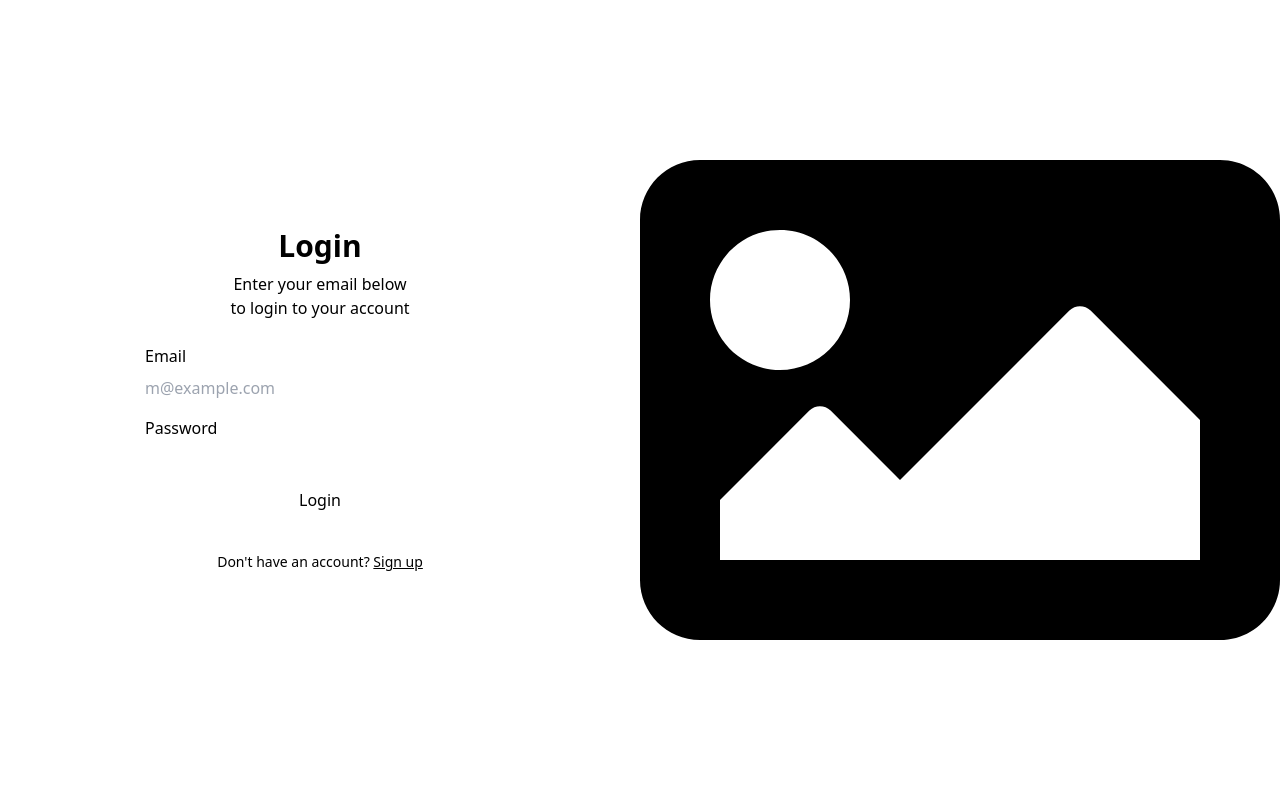
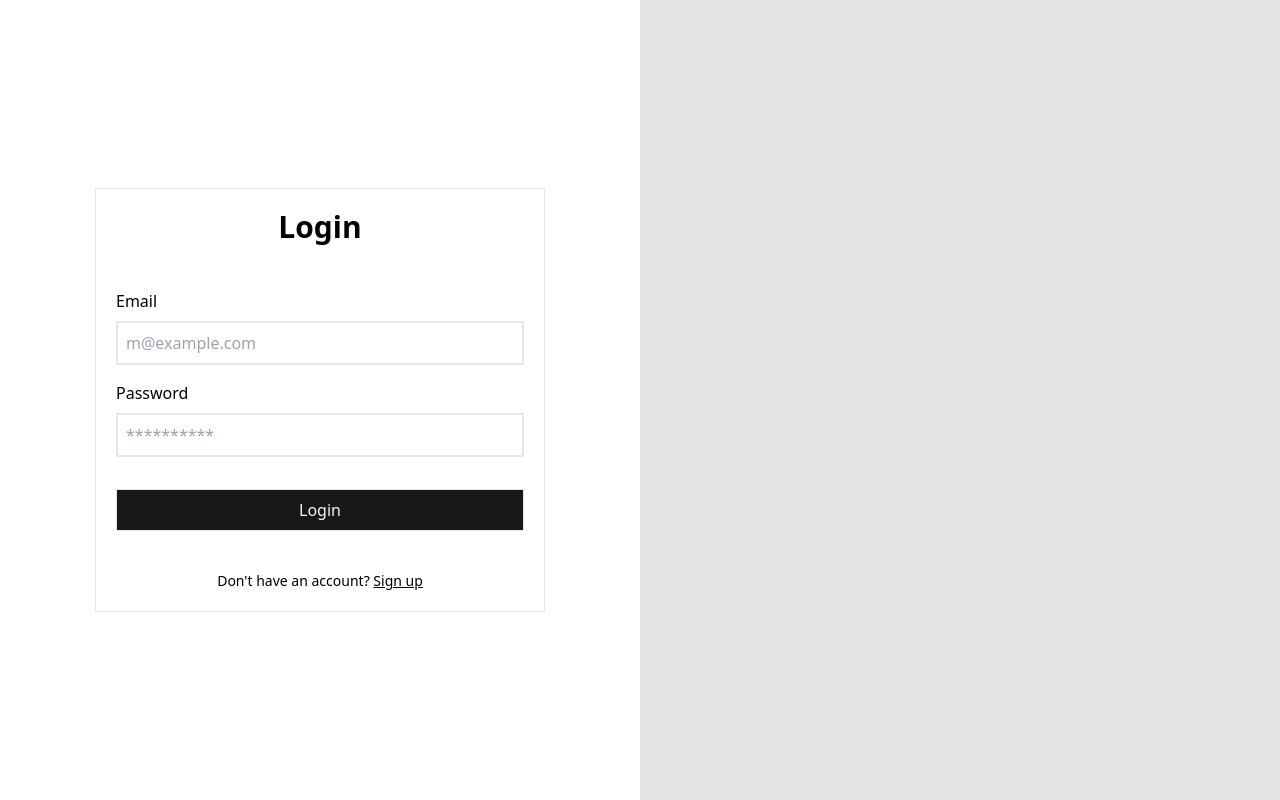
Before and after one commit to heitormbonfim/blog, a React (Vite) app in the folder client/: page /login in a window 1280 px wide. Built offline with nearby package versions, Linux system fonts and the light colour scheme.

Commit message:
login and register page remade

```diff
--- a/client/src/App.tsx
+++ b/client/src/App.tsx
@@ -1,5 +1,4 @@
 import { Route, Routes } from "react-router-dom";
-import { ThemeProvider } from "./contexts/theme";
 import { AuthRequired } from "./auth/AuthRequired";
 import Profile from "./pages/profile/page";
 import Home from "./pages/home/page";
@@ -9,7 +8,6 @@ import Register from "./pages/register/page";
 
 function App() {
   return (
-    <ThemeProvider>
     <Routes>
       <Route path="/login" element={<Login />} />
 
@@ -28,7 +26,6 @@ function App() {
 
       <Route path="*" element={<Page404 />} />
     </Routes>
-    </ThemeProvider>
   );
 }
 
--- /dev/null
+++ b/client/src/components/ui/button.tsx
@@ -0,0 +1,38 @@
+import React from "react";
+import { appendClasses } from "../../utils/string-manipulations";
+
+interface ButtonProps {
+  children?: React.ReactNode;
+  id?: string;
+  className?: string;
+  onClick?: () => void;
+  type?: "submit" | "reset" | "button";
+  disabled?: boolean;
+  autoFocus?: boolean;
+}
+
+export function Button({
+  id,
+  children,
+  className,
+  onClick,
+  type = "button",
+  disabled,
+  autoFocus,
+}: ButtonProps) {
+  return (
+    <button
+      id={id}
+      type={type}
+      className={appendClasses(
+        "px-3 py-2 border bg-zinc-900 text-zinc-100 hover:opacity-50 duration-300",
+        className
+      )}
+      onClick={onClick}
+      disabled={disabled}
+      autoFocus={autoFocus}
+    >
+      {children}
+    </button>
+  );
+}
--- /dev/null
+++ b/client/src/components/ui/input.tsx
@@ -0,0 +1,65 @@
+import React from "react";
+import { appendClasses } from "../../utils/string-manipulations";
+
+interface InputProps {
+  id?: string;
+  onChange: (event: React.ChangeEvent<HTMLInputElement>) => void;
+  type?:
+    | "button"
+    | "checkbox"
+    | "color"
+    | "date"
+    | "datetime-local"
+    | "email"
+    | "file"
+    | "hidden"
+    | "image"
+    | "month"
+    | "number"
+    | "password"
+    | "radio"
+    | "range"
+    | "reset"
+    | "search"
+    | "submit"
+    | "tel"
+    | "text"
+    | "time"
+    | "url"
+    | "week";
+  value?: string | number | readonly string[];
+  placeholder?: string;
+  disabled?: boolean;
+  autoFocus?: boolean;
+  required?: boolean;
+  readOnly?: boolean;
+  className?: string;
+}
+
+export function Input({
+  id,
+  type = "text",
+  value,
+  placeholder,
+  disabled,
+  autoFocus,
+  required,
+  readOnly,
+  onChange,
+  className,
+}: InputProps) {
+  return (
+    <input
+      id={id}
+      type={type}
+      value={value}
+      placeholder={placeholder}
+      disabled={disabled}
+      autoFocus={autoFocus}
+      required={required}
+      readOnly={readOnly}
+      onChange={onChange}
+      className={appendClasses("border-2 p-2", className)}
+    />
+  );
+}
--- a/client/src/contexts/theme.tsx
+++ /dev/null
@@ -1,71 +0,0 @@
-import { createContext, useContext, useEffect, useState } from "react";
-
-type Theme = "dark" | "light" | "system";
-
-type ThemeProviderProps = {
-  children: React.ReactNode;
-  defaultTheme?: Theme;
-  storageKey?: string;
-};
-
-type ThemeProviderState = {
-  theme: Theme;
-  setTheme: (theme: Theme) => void;
-};
-
-const initialState: ThemeProviderState = {
-  theme: "system",
-  setTheme: () => null,
-};
-
-const ThemeProviderContext = createContext<ThemeProviderState>(initialState);
-
-export function ThemeProvider({
-  children,
-  defaultTheme = "system",
-  storageKey = "vite-ui-theme",
-  ...props
-}: ThemeProviderProps) {
-  const [theme, setTheme] = useState<Theme>(
-    () => (localStorage.getItem(storageKey) as Theme) || defaultTheme
-  );
-
-  useEffect(() => {
-    const root = window.document.documentElement;
-
-    root.classList.remove("light", "dark");
-
-    if (theme === "system") {
-      const systemTheme = window.matchMedia("(prefers-color-scheme: dark)").matches
-        ? "dark"
-        : "light";
-
-      root.classList.add(systemTheme);
-      return;
-    }
-
-    root.classList.add(theme);
-  }, [theme]);
-
-  const value = {
-    theme,
-    setTheme: (theme: Theme) => {
-      localStorage.setItem(storageKey, theme);
-      setTheme(theme);
-    },
-  };
-
-  return (
-    <ThemeProviderContext.Provider {...props} value={value}>
-      {children}
-    </ThemeProviderContext.Provider>
-  );
-}
-
-export const useTheme = () => {
-  const context = useContext(ThemeProviderContext);
-
-  if (context === undefined) throw new Error("useTheme must be used within a ThemeProvider");
-
-  return context;
-};
--- a/client/src/pages/login/page.tsx
+++ b/client/src/pages/login/page.tsx
@@ -6,7 +6,8 @@ import { loginSuccess, setLoading } from "../../redux/slices/user-slice";
 import api from "../../api/calls";
 import { setAuthToken } from "../../redux/slices/tokens-slice";
 import { Helmet } from "react-helmet";
-import { FaImage } from "react-icons/fa";
+import { Button } from "../../components/ui/button";
+import { Input } from "../../components/ui/input";
 
 interface InputData {
   email: string;
@@ -44,21 +45,17 @@ export default function Login() {
     <>
       <Helmet>
         <title>Blog | Login</title>
-        <meta name="description" content="Login into the blog" />
+        <meta name="description" content="Login page to sign in to profile" />
       </Helmet>
-      <div className="w-full lg:grid lg:min-h-[600px] lg:grid-cols-2 xl:min-h-[800px]">
-        <div className="flex items-center justify-center py-12">
-          <div className="mx-auto grid w-[350px] gap-6">
-            <div className="grid gap-2 text-center">
-              <h1 className="text-3xl font-bold">Login</h1>
-              <p className="text-balance text-muted-foreground">
-                Enter your email below to login to your account
-              </p>
-            </div>
+
+      <div className="w-full h-screen flex">
+        <div className="w-full flex items-center justify-center py-12">
+          <div className="mx-auto grid w-full max-w-[450px] gap-6 border p-5">
+            <h1 className="text-3xl text-center font-bold mb-5">Login</h1>
             <div className="grid gap-4">
               <div className="grid gap-2">
                 <label htmlFor="email">Email</label>
-                <input
+                <Input
                   id="email"
                   type="email"
                   placeholder="m@example.com"
@@ -78,9 +75,10 @@ export default function Login() {
                     Forgot your password?
                   </Link> */}
                 </div>
-                <input
+                <Input
                   id="password"
                   type="password"
+                  placeholder="**********"
                   value={input.password || ""}
                   onChange={(event) =>
                     setInput((prev) => {
@@ -90,11 +88,11 @@ export default function Login() {
                   required
                 />
               </div>
-              <button type="submit" className="w-full" onClick={() => handleLogin(input)}>
+              <Button type="submit" className="my-4" onClick={() => handleLogin(input)}>
                 Login
-              </button>
+              </Button>
             </div>
-            <div className="mt-4 text-center text-sm">
+            <div className="text-center text-sm">
               Don&apos;t have an account?{" "}
               <Link to="/register" className="underline">
                 Sign up
@@ -102,9 +100,7 @@ export default function Login() {
             </div>
           </div>
         </div>
-        <div className="hidden bg-muted lg:block">
-          <FaImage className="w-full h-screen" />
-        </div>
+        <div className="w-full hidden lg:block bg-zinc-200"></div>
       </div>
     </>
   );
--- a/client/src/pages/register/page.tsx
+++ b/client/src/pages/register/page.tsx
@@ -2,6 +2,8 @@ import { useState } from "react";
 import { Link, useNavigate } from "react-router-dom";
 import { toast } from "react-toastify";
 import api from "../../api/calls";
+import { Input } from "../../components/ui/input";
+import { Button } from "../../components/ui/button";
 
 interface InputData {
   first: string;
@@ -28,9 +30,9 @@ export default function Register() {
 
   return (
     <main className="w-full min-h-screen flex justify-center items-center">
-      <div className="mx-auto max-w-sm">
-        <div>
-          <div className="text-xl">Sign Up</div>
+      <div className="mx-auto w-full max-w-[450px] border p-5">
+        <div className="mb-4">
+          <div className="text-xl font-bold">Sign Up</div>
           <div>Enter your information to create an account</div>
         </div>
         <div>
@@ -38,7 +40,7 @@ export default function Register() {
             <div className="grid grid-cols-2 gap-4">
               <div className="grid gap-2">
                 <label htmlFor="first-name">First name</label>
-                <input
+                <Input
                   id="first-name"
                   placeholder="Max"
                   value={input.first || ""}
@@ -55,7 +57,7 @@ export default function Register() {
               </div>
               <div className="grid gap-2">
                 <label htmlFor="last-name">Last name</label>
-                <input
+                <Input
                   id="last-name"
                   placeholder="Robinson"
                   value={input.last || ""}
@@ -73,7 +75,7 @@ export default function Register() {
             </div>
             <div className="grid gap-2">
               <label htmlFor="email">Email</label>
-              <input
+              <Input
                 id="email"
                 type="email"
                 placeholder="m@example.com"
@@ -91,7 +93,7 @@ export default function Register() {
             </div>
             <div className="grid gap-2">
               <label htmlFor="password">Password</label>
-              <input
+              <Input
                 id="password"
                 type="password"
                 value={input.password || ""}
@@ -105,9 +107,9 @@ export default function Register() {
                 }
               />
             </div>
-            <button type="submit" className="w-full" onClick={() => handleRegister(input)}>
+            <Button type="submit" className="my-5" onClick={() => handleRegister(input)}>
               Create an account
-            </button>
+            </Button>
           </div>
           <div className="mt-4 text-center text-sm">
             Already have an account?{" "}
--- /dev/null
+++ b/client/src/utils/string-manipulations.ts
@@ -0,0 +1,20 @@
+export function appendClasses(
+  defaultClass: string,
+  customClass?: string,
+  { force }: { force: boolean } = { force: false }
+) {
+  if (customClass && force) {
+    let classes = customClass
+      .split(" ")
+      .map((item) => {
+        return "!" + item;
+      })
+      .join(" ");
+
+    return defaultClass.concat(" ", classes);
+  } else if (customClass) {
+    return defaultClass.concat(" ", customClass);
+  }
+
+  return defaultClass;
+}
```
Lines whose indentation alone changed are shown as unchanged.
